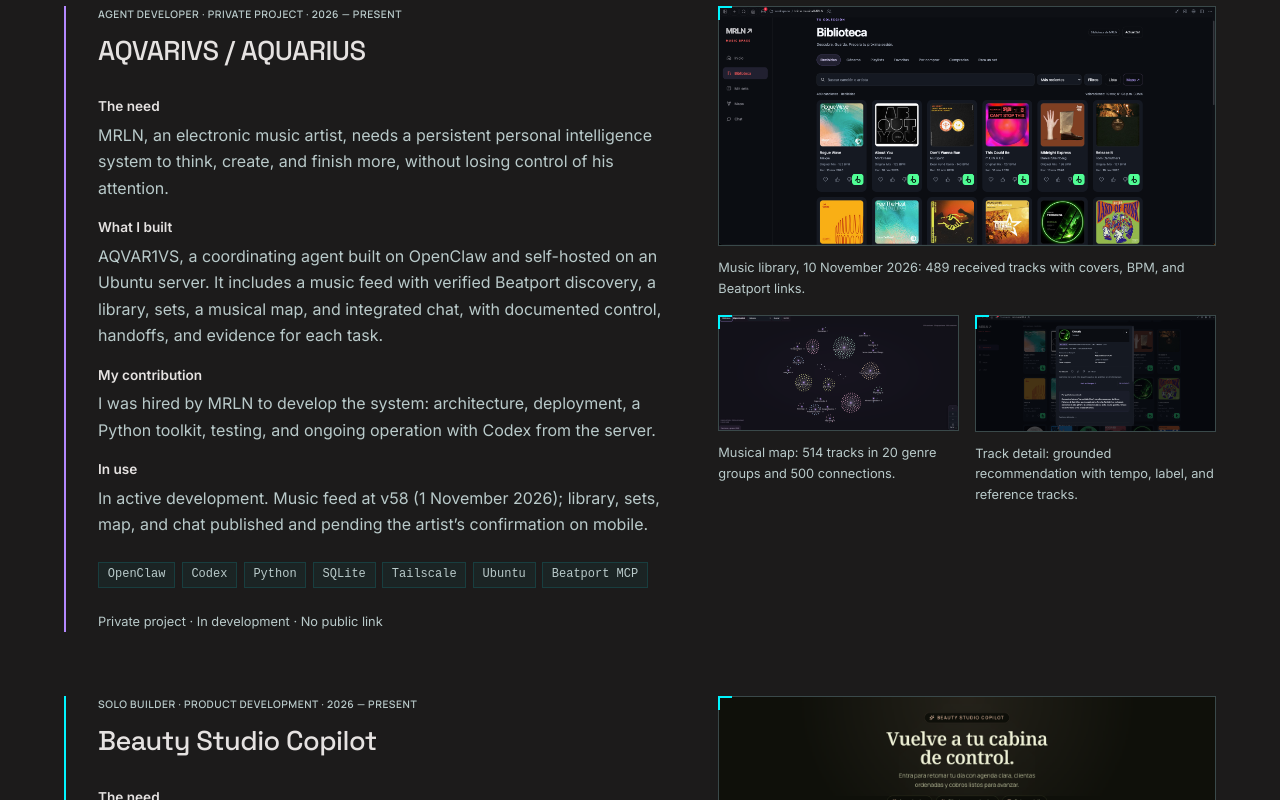
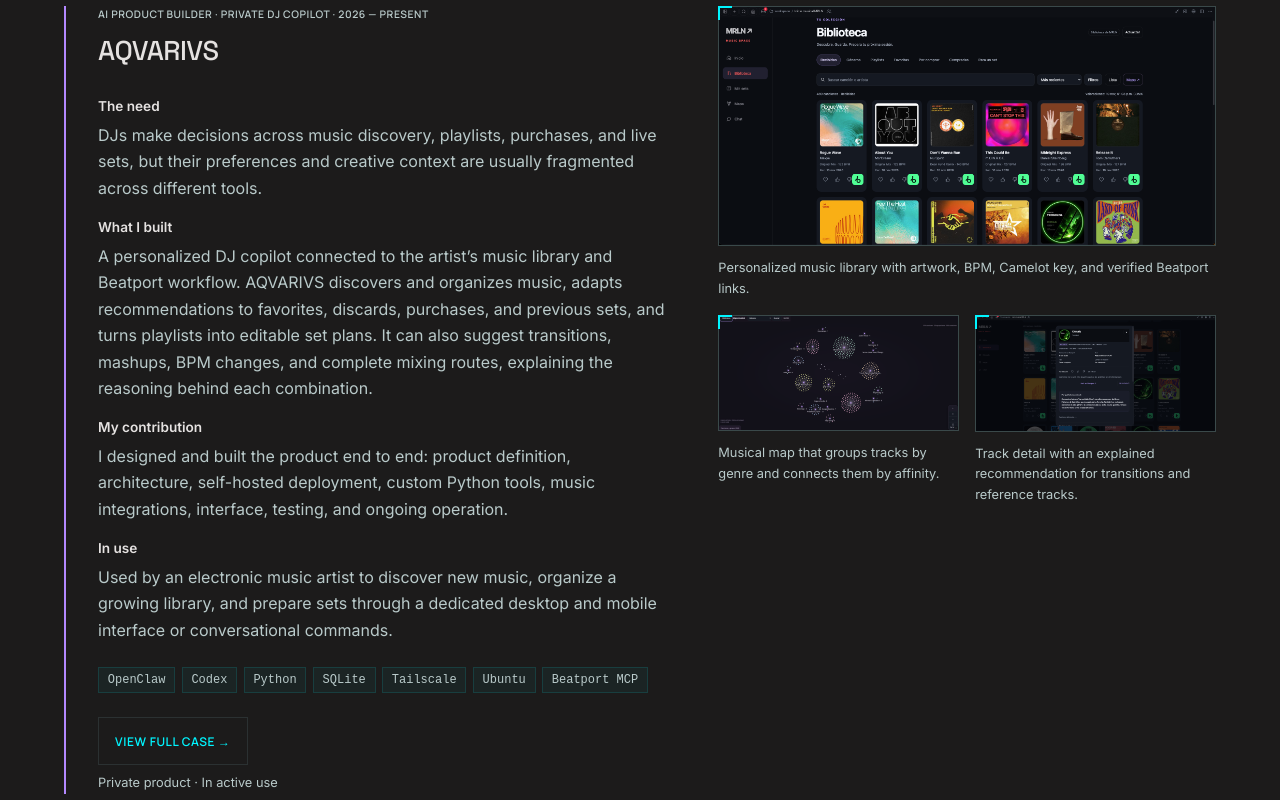
Before and after one commit to Delkoman88/personal-brand, a React (Vite) app: page / in a window 1280 px wide. Shown: the part 1640-2440 px from the top of the page. Built offline with nearby package versions, Linux system fonts and the light colour scheme.

Commit message:
Refine AQVARIVS case study, internal project links, and workflow copy

```diff
--- a/src/content/homeContent.js
+++ b/src/content/homeContent.js
@@ -10,7 +10,10 @@ export const homeCopy = {
   ],
   contactTitle: 'Let’s build useful tools.',
   contact: 'Interested in working together? I welcome conversations about roles in applied AI, automation, biotechnology, AgTech, and innovation, as well as consulting projects that connect science, software, and operational needs.',
-  workflow: 'I start with clear requirements and context in Obsidian and Notion, build with AI-assisted tools, and verify each increment against the requirements — with tests, evidence, and documentation — so the result is a working system, not just a demo.',
+  workflow: [
+    'I turn real problems into working AI products. I start by understanding the workflow, then prototype quickly, test with real users, and keep iterating until the solution becomes genuinely useful.',
+    'Depending on the problem, I combine AI agents, automations, custom scripts, APIs, and integrations. I work across product and implementation — from the first conversation to a system running in production.',
+  ],
 };
 
 export const projects = [
@@ -34,27 +37,30 @@ export const projects = [
   },
   {
     id: 'aqvarivs',
-    name: 'AQVARIVS / AQUARIUS',
-    meta: 'Agent developer · Private project · 2026 — Present',
-    problem: 'MRLN, an electronic music artist, needs a persistent personal intelligence system to think, create, and finish more, without losing control of his attention.',
-    solution: 'AQVAR1VS, a coordinating agent built on OpenClaw and self-hosted on an Ubuntu server. It includes a music feed with verified Beatport discovery, a library, sets, a musical map, and integrated chat, with documented control, handoffs, and evidence for each task.',
-    contribution: 'I was hired by MRLN to develop the system: architecture, deployment, a Python toolkit, testing, and ongoing operation with Codex from the server.',
-    usage: 'In active development. Music feed at v58 (1 November 2026); library, sets, map, and chat published and pending the artist’s confirmation on mobile.',
+    name: 'AQVARIVS',
+    meta: 'AI product builder · Private DJ copilot · 2026 — Present',
+    url: '/servicios#caso-aqvarivs',
+    internalLink: true,
+    problem: 'DJs make decisions across music discovery, playlists, purchases, and live sets, but their preferences and creative context are usually fragmented across different tools.',
+    solution: 'A personalized DJ copilot connected to the artist’s music library and Beatport workflow. AQVARIVS discovers and organizes music, adapts recommendations to favorites, discards, purchases, and previous sets, and turns playlists into editable set plans. It can also suggest transitions, mashups, BPM changes, and complete mixing routes, explaining the reasoning behind each combination.',
+    contribution: 'I designed and built the product end to end: product definition, architecture, self-hosted deployment, custom Python tools, music integrations, interface, testing, and ongoing operation.',
+    usage: 'Used by an electronic music artist to discover new music, organize a growing library, and prepare sets through a dedicated desktop and mobile interface or conversational commands.',
     stack: ['OpenClaw', 'Codex', 'Python', 'SQLite', 'Tailscale', 'Ubuntu', 'Beatport MCP'],
     image: '/project-aqvarivs-library.png',
-    imageAlt: 'MRLN Music Space library with 489 received tracks',
-    caption: 'Music library, 10 November 2026: 489 received tracks with covers, BPM, and Beatport links.',
-    accessNote: 'Private project · In development · No public link',
+    imageAlt: 'AQVARIVS personalized music library with artwork and technical track data',
+    caption: 'Personalized music library with artwork, BPM, Camelot key, and verified Beatport links.',
+    linkLabel: 'View full case',
+    accessNote: 'Private product · In active use',
     gallery: [
       {
         image: '/project-aqvarivs-map.png',
-        imageAlt: 'Musical map with 514 tracks in 20 genre groups',
-        caption: 'Musical map: 514 tracks in 20 genre groups and 500 connections.',
+        imageAlt: 'AQVARIVS musical map with genre groups and connections between tracks',
+        caption: 'Musical map that groups tracks by genre and connects them by affinity.',
       },
       {
         image: '/project-aqvarivs-detail.png',
-        imageAlt: 'Track detail for Cristalis by TroniKol with a grounded recommendation',
-        caption: 'Track detail: grounded recommendation with tempo, label, and reference tracks.',
+        imageAlt: 'AQVARIVS track detail with an explained transition recommendation',
+        caption: 'Track detail with an explained recommendation for transitions and reference tracks.',
       },
     ],
   },
@@ -66,7 +72,7 @@ export const projects = [
     problem: 'Beauty studios need to coordinate clients, appointments, and daily operations across fragmented WhatsApp and spreadsheet workflows.',
     solution: 'A management platform with client CRM, scheduling, Google Calendar integration, automated reminders, and operational dashboards.',
     contribution: 'I built the product solo, from problem definition and UX through implementation, production release, debugging, and ongoing iteration.',
-    usage: 'Over 200 active users; preparing for market launch.',
+    usage: 'Over 200 active users.',
     stack: ['Next.js', 'TypeScript', 'Firebase Auth', 'Firestore', 'Cloud Functions', 'Google Calendar API'],
     image: '/project-beauty.png',
     imageAlt: 'Beauty Studio Copilot sign-in page',
@@ -98,9 +104,9 @@ export const projectFields = [
 ];
 
 export const toolGroups = [
-  { label: 'Development & review', tools: 'OpenClaw, Codex, Claude Code, Google Antigravity, Gemini' },
-  { label: 'Research & design', tools: 'ChatGPT, NotebookLM, Stitch' },
-  { label: 'Project context', tools: 'Obsidian, Notion' },
+  { label: 'Understand the problem', tools: 'Map the workflow, constraints, and real opportunity.' },
+  { label: 'Build the right solution', tools: 'Combine AI agents, automations, custom scripts, APIs, and interfaces around the way people actually work.' },
+  { label: 'Ship and improve', tools: 'Launch early, observe real usage, and iterate with evidence.' },
 ];
 
 export const capabilities = [
--- a/src/sections/Capabilities.jsx
+++ b/src/sections/Capabilities.jsx
@@ -17,7 +17,8 @@ export default function Capabilities() {
           </div>
         </div>
         <div className="tools-summary">
-          <h3>How I build</h3><p>{homeCopy.workflow}</p>
+          <h3>How I build</h3>
+          {homeCopy.workflow.map(paragraph => <p key={paragraph}>{paragraph}</p>)}
           <dl className="tools-list">
             {toolGroups.map(group => <div key={group.label}><dt>{group.label}</dt><dd>{group.tools}</dd></div>)}
           </dl>
--- a/src/sections/Projects.jsx
+++ b/src/sections/Projects.jsx
@@ -1,3 +1,4 @@
+import { Link } from 'react-router-dom';
 import { projects, projectFields } from '../content/homeContent';
 
 export default function Projects() {
@@ -24,7 +25,9 @@ export default function Projects() {
                   {project.stack.map(item => <li key={item} className="project-stack-badge">{item}</li>)}
                 </ul>
                 <div className="project-actions">
-                  {project.url ? (
+                  {project.url && project.internalLink ? (
+                    <Link to={project.url} className="btn-secondary">{project.linkLabel} <span aria-hidden="true">→</span></Link>
+                  ) : project.url ? (
                     <a href={project.url} target="_blank" rel="noopener noreferrer" className="btn-secondary">{project.linkLabel} <span aria-hidden="true">↗</span></a>
                   ) : null}
                   <span className="project-access">{project.accessNote}</span>
--- a/src/styles/design-system.css
+++ b/src/styles/design-system.css
@@ -1517,6 +1517,24 @@ a:focus-visible, button:focus-visible, [tabindex]:focus-visible {
   font-size: clamp(1.6rem, 3vw, 2rem);
 }
 
+#caso-aqvarivs .services-evidence {
+  grid-template-columns: minmax(0, 1fr);
+  gap: 0.75rem;
+  align-items: start;
+}
+
+#caso-aqvarivs .services-evidence strong {
+  max-width: 15ch;
+  font-size: clamp(1.75rem, 2.8vw, 2.35rem);
+  line-height: 1.08;
+  text-wrap: balance;
+}
+
+#caso-aqvarivs .services-evidence > div {
+  display: grid;
+  gap: 0.3rem;
+}
+
 .services-evidence small {
   color: var(--outline);
 }
```
Also changed, not shown: prerender.mjs (+5 -2 lines), src/content/servicesContent.js (+18 -17 lines).
